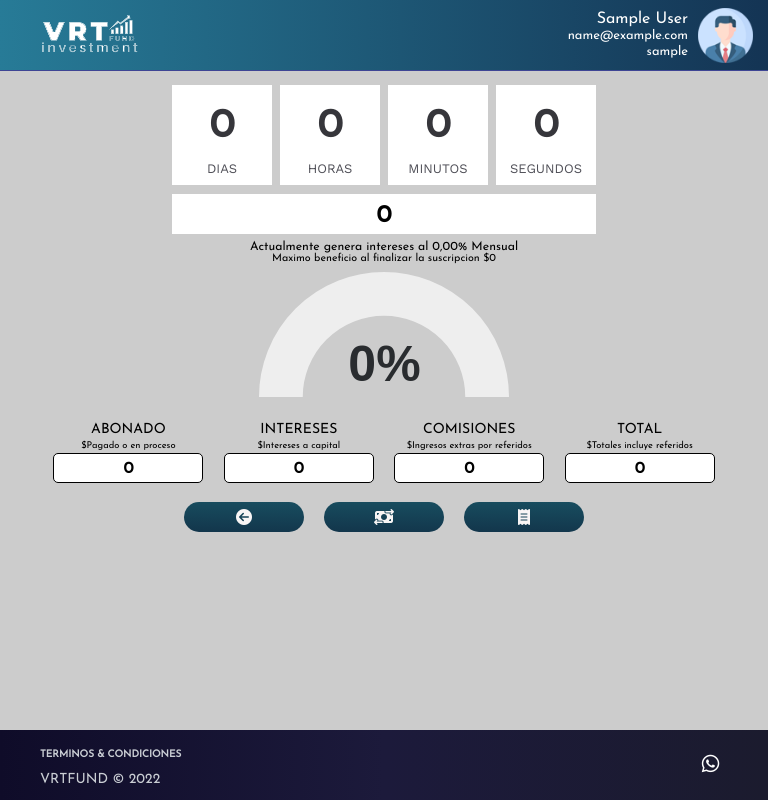
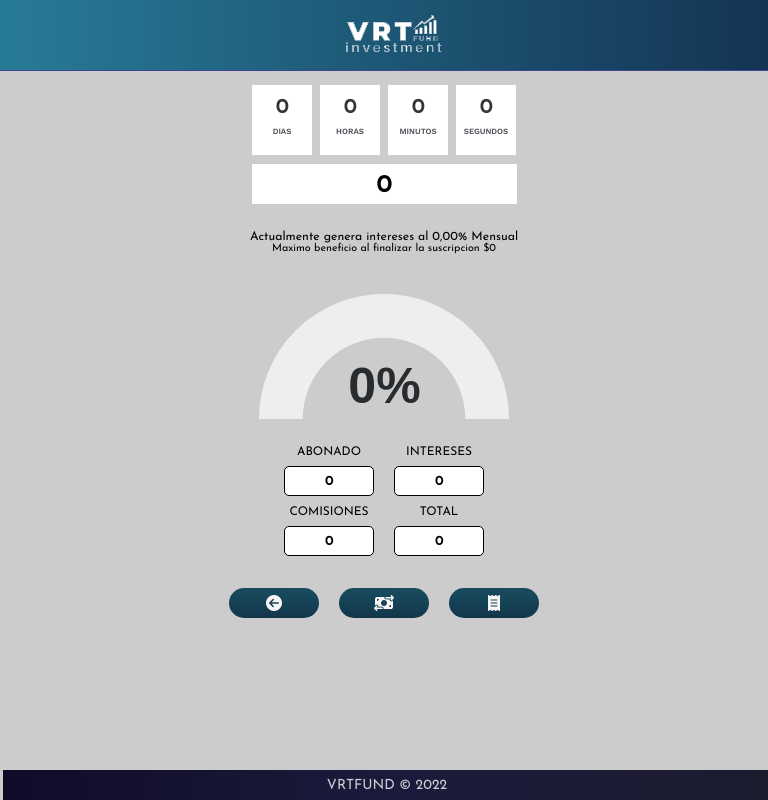
Before and after one commit to savelasquezo/VRT, a Django app: page /accounts/profile/ in a window 768 px wide. Run offline with Django 4.2, Linux system fonts and the light colour scheme; the visitor is signed in with stand-in values (Sample User, id 1); data comes from the database, SQL or seed files in the repository.

Commit message:
InterfaceUser Responsive V1

```diff
--- a/core/InvestmentFund/static/css/accounts.css
+++ b/core/InvestmentFund/static/css/accounts.css
@@ -20,7 +20,7 @@
 .login-form {
     padding: 2em;
     padding-bottom: 1em;
-    width:25%;
+    width:365px;
     border-radius: 5px;
     background: rgba(0, 0, 0, 0.20);
 }
--- a/core/InvestmentFund/static/css/styles.css
+++ b/core/InvestmentFund/static/css/styles.css
@@ -40,7 +39,7 @@
   height: 50px;
   text-align: right;
 }.wrapper .right object{margin: 0 10px;width:55px;height:55px;}
-.wrapper .right span{font-size: 13px;}p{width:300px;}
+.wrapper .right span{font-size: 13px;}
 *{box-sizing:border-box;}
 /* Header section end */
 
@@ -575,24 +571,40 @@
   line-height: 20px;
 	font-size: 10px;
 	font-weight: 200;
-}.date h1{width: 80px;}
-.cm {font-size: 12px;font-weight: 600;}
+}.date h1{width: 60px;}
+.cm {font-size: 8px;font-weight: 600;}
 
+.contect-container{
+  display: flex;
+  justify-content: center;
+}
 .contect {
-  display: flex;
-  margin-top: 0px;
-  margin-bottom: 30px;
+  display:grid;
+  grid-template-columns: 1fr 1fr;
+  column-gap: 0px;
+  row-gap: 30px;
+  max-width: 300px;
+  justify-items: center;
+  align-items: center;
+  margin-bottom: 20px;
   text-align: center;
 }.contect h6 {display: none;}
-.name {width: 150px;font-size:10px;}
+.ammount .help_text_b{margin-bottom: 20px;}
 
-.ammount_value {width: 346px;}
-.valor {width: 80px;font-size: small;}
-.adm-boton {margin-top: 30px;width: 90px;}
+.name {
+  width: 110px;
+  font-size:12px;
+  margin:0px;
+  padding:0px;
+}
+
+.ammount_value {width: 265px;margin-bottom: 20px;}
+.valor {width: 90px;font-size: small;}
+.adm-boton {margin-top: 50px;width: 90px;}
 /* Interface section end */
 
 /* Tickets section start */
-.container{padding-top: 2px;}
+.container{padding-top: 2px;margin-top: 50px;}
 /* Tickets section end */
 
 
@@ -616,8 +637,9 @@
   .footer-distributed {
     text-align: center;
     justify-content: space-between;
-    padding: 8px 40px;
+    padding: 8px 35px;
     margin: 0px;
+    margin-left: 3px;
     height: 30px;
   }.footer-right{display: none;}
   .footer-links{display: none;}
--- a/core/InvestmentFund/templates/interface/history.html
+++ b/core/InvestmentFund/templates/interface/history.html
@@ -62,7 +62,6 @@
                 {% else %}
                     <li><a href="">&laquo;</a></li>
                 {% endif %}
-                <li class="page-static"><span>{{ ListTicketsPages.number }}</span></li>
                 {% for page in ListTicketsPages.paginator.page_range %}
                     {% if page == ListTicketsPages.number %}
                         <li class="active"><span></span></li>
--- a/core/InvestmentFund/templates/interface/interface.html
+++ b/core/InvestmentFund/templates/interface/interface.html
@@ -7,7 +7,7 @@
 <script src="{% static 'js/simplyCountdown.min.js' %}"></script>
 <script> var date_string = '{{ date_expire }}';</script>
 
-<div id="loader"></div>
+<!--<div id="loader"></div>-->
 <script type="text/javascript">
   window.onload = function(){$("#loader").fadeOut(1200);}
 </script>
@@ -34,23 +34,24 @@
   <input type="text" value="{{ percent }}" class="dial">
 </div>
 <!-- Knobbar section end-->
-
+<div class="contect-container">
   <div class="contect">
-  <div class="name">ABONADO
+    <div class="name n1">ABONADO
       <h6 class="help_text">$Pagado o en proceso</h6>
       <h1 class="valor">{{total_paid|intcomma}}</h1>
     </div>
-  <div class="name">INTERESES
+    <div class="name n2">INTERESES
       <h6 class="help_text">$Intereses a capital</h6>
       <h1 class="valor">{{available|intcomma}}</h1>
     </div>
-  <div class="name">COMISIONES
+    <div class="name n3">COMISIONES
       <h6 class="help_text">$Ingresos extras por referidos</h6>
       <h1 class="valor">{{ref_available|intcomma}}</h1>
     </div>
-  <div class="name">TOTAL
+    <div class="name n4">TOTAL
       <h6 class="help_text">$Totales incluye referidos</h6>
       <h1 class="valor">{{cash_total|intcomma}}</h1>
+    </div>
   </div>
 </div>
 <div class="adm">
```
Also changed, not shown: other parts of core/InvestmentFund/static/css/styles.css (+30 -29 lines). Lines whose indentation alone changed are shown as unchanged.
